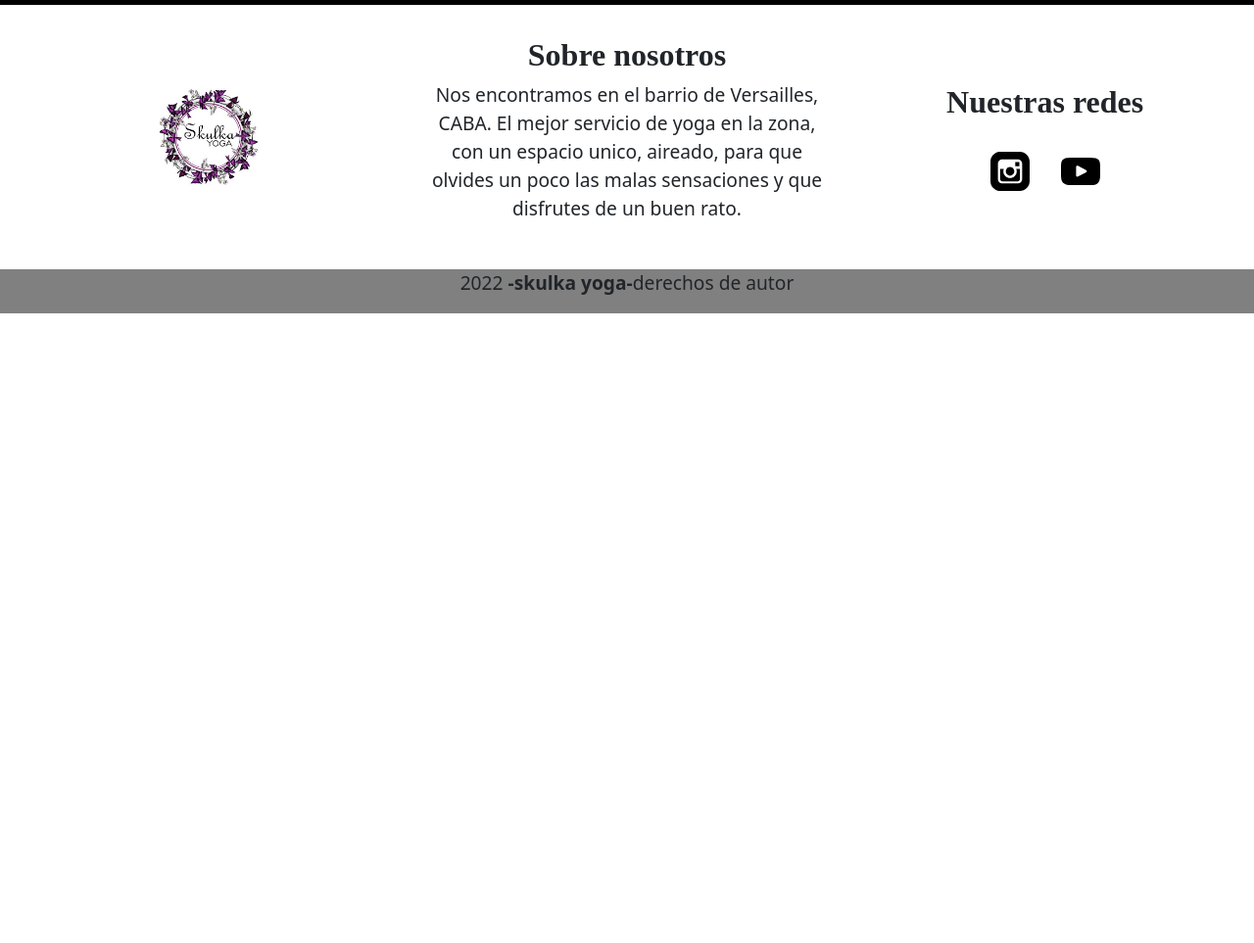
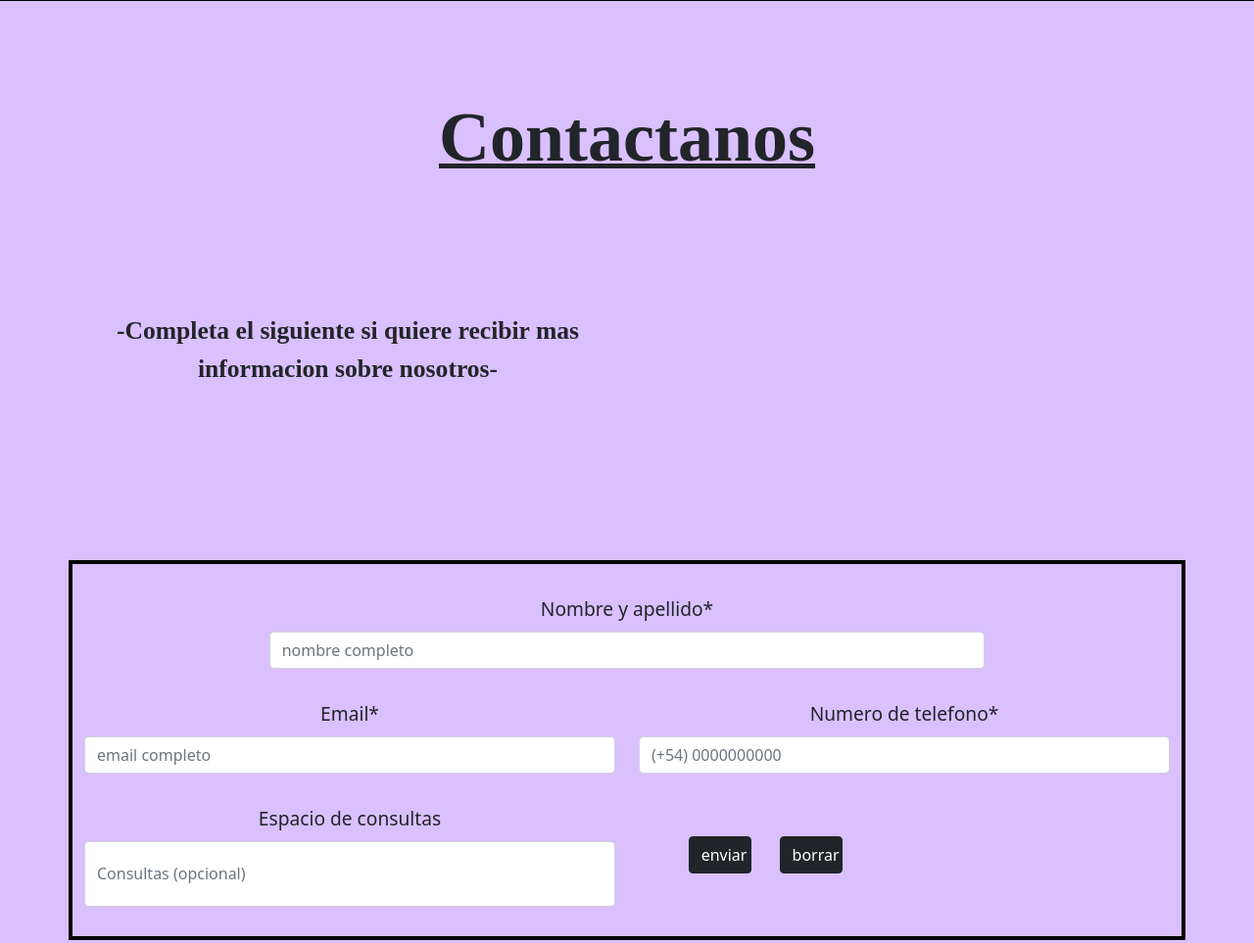
Before and after one commit to Juligalloo/Proyecto-final, a website: page pages/contacto.html in a window 1280 px wide. Shown: the part 243-1206 px from the top of the page at 98% size. Before the commit the page ends 800 px from the top, so only its background shows below. Drawn offline with nearby package versions, Linux system fonts and the light colour scheme.

Commit message:
modificado pag contacto

```diff
--- a/pages/contacto.html
+++ b/pages/contacto.html
@@ -54,6 +54,53 @@
 
     </header>
 
+    <main class="cuerpo">
+        <div class="container">
+            <section class="row">
+                <div class="col-lg-12 col-sm-12 divPrincipal_contacto">
+                    <h1 class="tituloPrincipal_contacto animate__animated animate__bounceInDown ">Contactanos</h1>
+                </div>
+                <div class="col-lg-6 col-sm-12 divSubtitulo_contacto">
+                    <p class="subtitulo_contacto" data-aos="fade-up" data-aos-duration="3000"><b> -Completa el siguiente si quiere recibir mas informacion sobre nosotros- </b> </p>
+                </div>
+                <div class="col-lg-12 col-sm-12 div_form" data-aos="fade-up" data-aos-duration="3000">
+                    <form class="row ">
+                        <div class="col-8 div_nombre_form">
+                        <label for="inputname" class="form-label parrafos_form_nombre">Nombre y apellido*</label>
+                        <input type="text" class="form-control"  placeholder="nombre completo" required>
+                        </div>
+                        <div class="col-md-6 div_email_form">
+                        <label for="inputEmail4" class="form-label parrafos_form_email">Email*</label>
+                        <input type="email" class="form-control"  placeholder="email completo" required>
+                        </div>
+                        <div class="col-md-6">
+                        <label for="inputphonenumber" class="form-label parrafos_form_number">Numero de telefono*</label>
+                        <input type="number" class="form-control" placeholder="(+54) 0000000000" required>
+                        </div>
+                        <div class="col-md-6 div_consultas">
+                        <label for="inputquestion" class="form-label parrafos_form_consultas">Espacio de consultas</label>
+                        <input type="text" class="form-control h-50 w-100 input_consultas"  placeholder="Consultas (opcional)">
+                        </div>
+
+                        <div class="col-md-3 col_sm_12 div_botones">
+                            <button type="submit" class="btn btn-dark w-25 me-4 boton_enviar">enviar</button>
+                            <button type="reset" class="btn btn-dark w-25 boton_borrar">borrar</button>
+                        </div>
+
+
+                    </form>
+                </div>
+            </section>
+        </div>
+
+        <div class="row" data-aos="fade-up" data-aos-duration="3000">
+            <div class="col-12 div_animado_contacto">
+                <img class="manoAnimada" src="../assets/images/posturayoga.svg" alt="Esta pose es con la que reconocemos nuestra disciplina">
+            </div>
+        </div>
+
+   </main>
+
     <footer class="container-fluid footer_content ">
         <div class="row">
             <div class="col-lg-4 order-lg-1 col-sm-12 logo_footer">
--- a/sass/views/_contacto.scss
+++ b/sass/views/_contacto.scss
@@ -0,0 +1,77 @@
+/*modificando contacto.html*/
+
+.divPrincipal_contacto{
+    @include flex;
+    margin-top: $spacing-medium;
+    margin-bottom: $spacing-medium;
+    .tituloPrincipal_contacto{
+        font-family: $titulosprincipales;
+        font-size: $text-xlarge;
+        font-weight: bolder;
+        text-decoration: underline 0.3rem;
+    }
+}
+
+.divSubtitulo_contacto{
+    text-align: center;
+    margin-top: $spacing-xsmall;
+    margin-bottom: $spacing-xsmall;
+    .subtitulo_contacto{
+        font-family: $subtitulosprincipales;
+        font-size: $text-small;
+        padding-bottom: $spacing-small;
+    }
+}
+
+.div_form{
+    text-align: center;
+    margin-top: $spacing-small;
+    margin-bottom: 3rem;
+    border: 0.3rem black solid;
+    .div_nombre_form{
+        margin: auto;
+        padding-top: $spacing-xsmall;
+        padding-bottom: $spacing-xsmall;
+        .parrafos_form_nombre{
+            font-family: $parrafos;
+            font-size: $text-xsmall;
+        }
+    }
+        .parrafos_form_email{
+            font-family: $parrafos;
+            font-size: $text-xsmall;
+        }
+        .parrafos_form_number{
+            font-family: $parrafos;
+            font-size: $text-xsmall;
+        }
+    .div_consultas{
+        margin-bottom: $spacing-xsmall;
+        .parrafos_form_consultas{
+            font-family: $parrafos;
+            font-size: $text-xsmall;
+            padding-top: $spacing-xsmall;
+        }
+
+    }
+
+    .div_botones{
+        margin-top: $spacing-small;
+        padding-bottom: $spacing-small;
+        .boton_enviar{
+            width: 25%;
+            margin-right: 1.5rem;
+        }
+        .boton_borrar{
+            width: 25%;
+        }
+    }
+
+
+}
+
+.div_animado_contacto{
+    @include flex;
+    margin-top: $spacing-small;
+    margin-bottom: $spacing-small;
+}
```
Also changed, not shown: pages/nosotros.html (+1 -1 lines), pages/productos.html (+10 -0 lines), sass/estilos.css, 1 other file.
